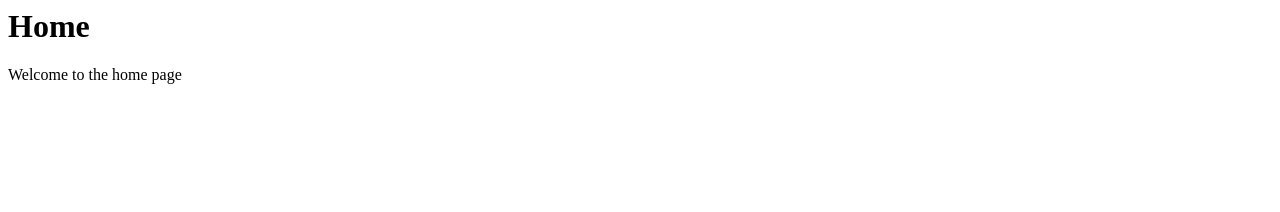
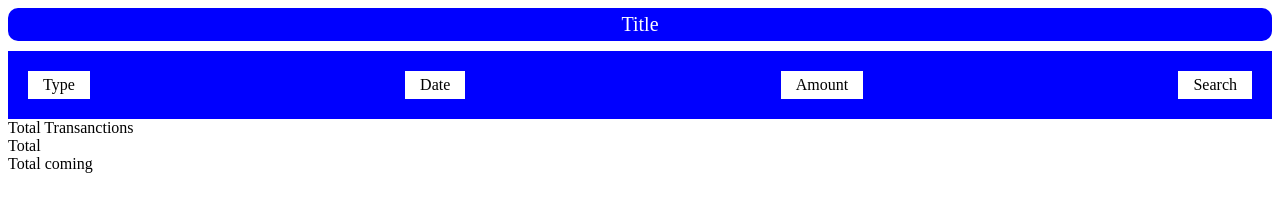
Before and after one commit to Siphocha/momo-dashboard, a plain HTML site: page frontend/index.html in a window 1280 px wide. Drawn offline with Linux system fonts and the light colour scheme.

Commit message:
momo data analysis dashboard

```diff
--- /dev/null
+++ b/frontend/index.css
@@ -0,0 +1,23 @@
+.title {
+  background-color: blue;
+  text-align: center;
+  color: white;
+  padding: 5px;
+  font-size: 20px;
+  border-radius: 10px;
+}
+.section-2 {
+  display: flex;
+  justify-content: space-between;
+  color: black;
+  background-color: blue;
+  margin-top: 10px;
+  padding: 20px;
+}
+.type {
+  background-color: white;
+  padding-left: 15px;
+  padding-right: 15px;
+  padding-top: 5px;
+  padding-bottom: 5px;
+}
--- a/frontend/index.html
+++ b/frontend/index.html
@@ -1,16 +1,29 @@
-<!DOCTYPE>
-
-<html>
-
-<head>
-    <title>Home</title>
-    <link rel="stylesheet" type="text/css" href="style.css">
-</head>
-
-<body>
-    <h1>Home</h1>
-    <p>Welcome to the home page</p>
-    <script src="index.js"></script>
-</body>
-
+<!DOCTYPE html>
+<html lang="en">
+  <head>
+    <meta charset="UTF-8" />
+    <meta name="viewport" content="width=device-width, initial-scale=1.0" />
+    <title>Momo data analysis Dashboard</title>
+    <link rel="stylesheet" href="index.css" />
+  </head>
+  <body>
+    <div>
+      <div class="title">
+        <div class="">Title</div>
+      </div>
+      <div class="section-2">
+        <div class="type">Type</div>
+        <div class="type">Date</div>
+        <div class="type">Amount</div>
+        <div class="type">Search</div>
+      </div>
+      <div>
+        <div class="total-transactions">Total Transanctions</div>
+        <div>
+          <div>Total</div>
+          <div>Total coming</div>
+        </div>
+      </div>
+    </div>
+  </body>
 </html>
```
